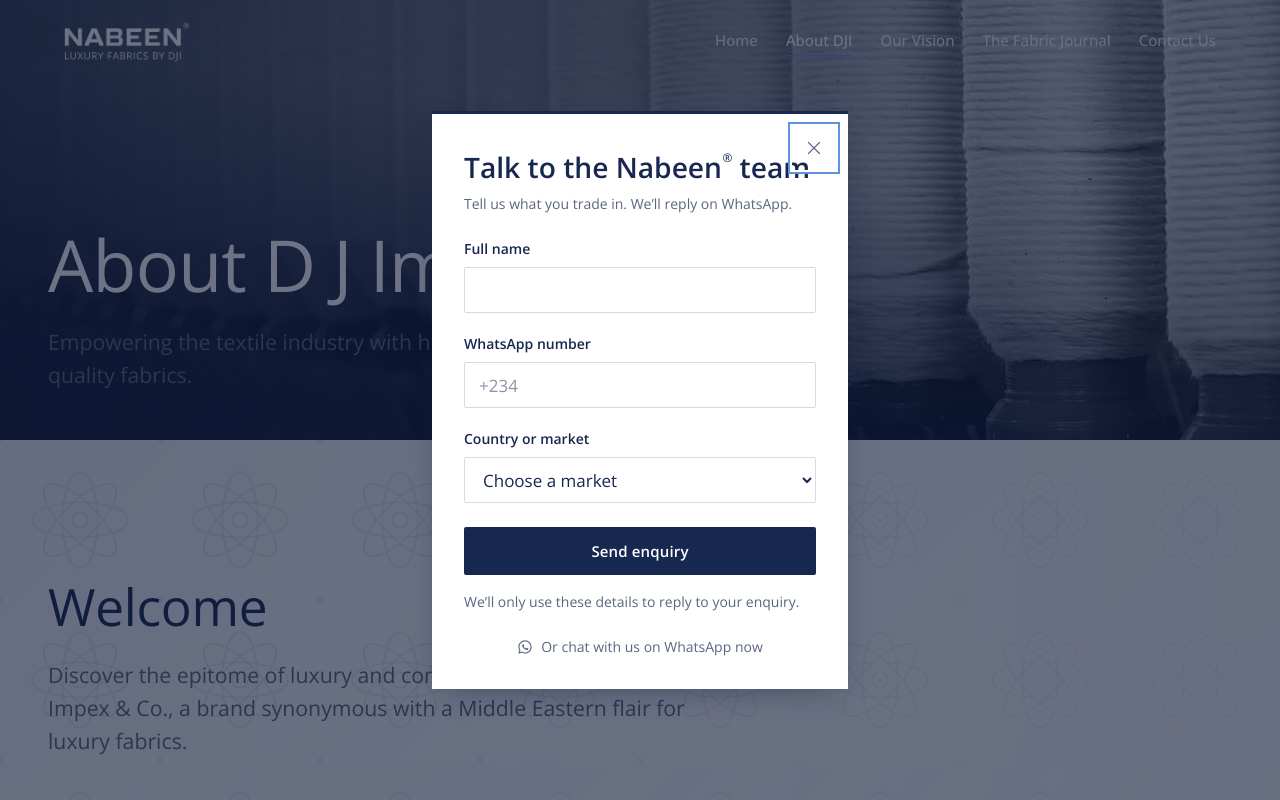
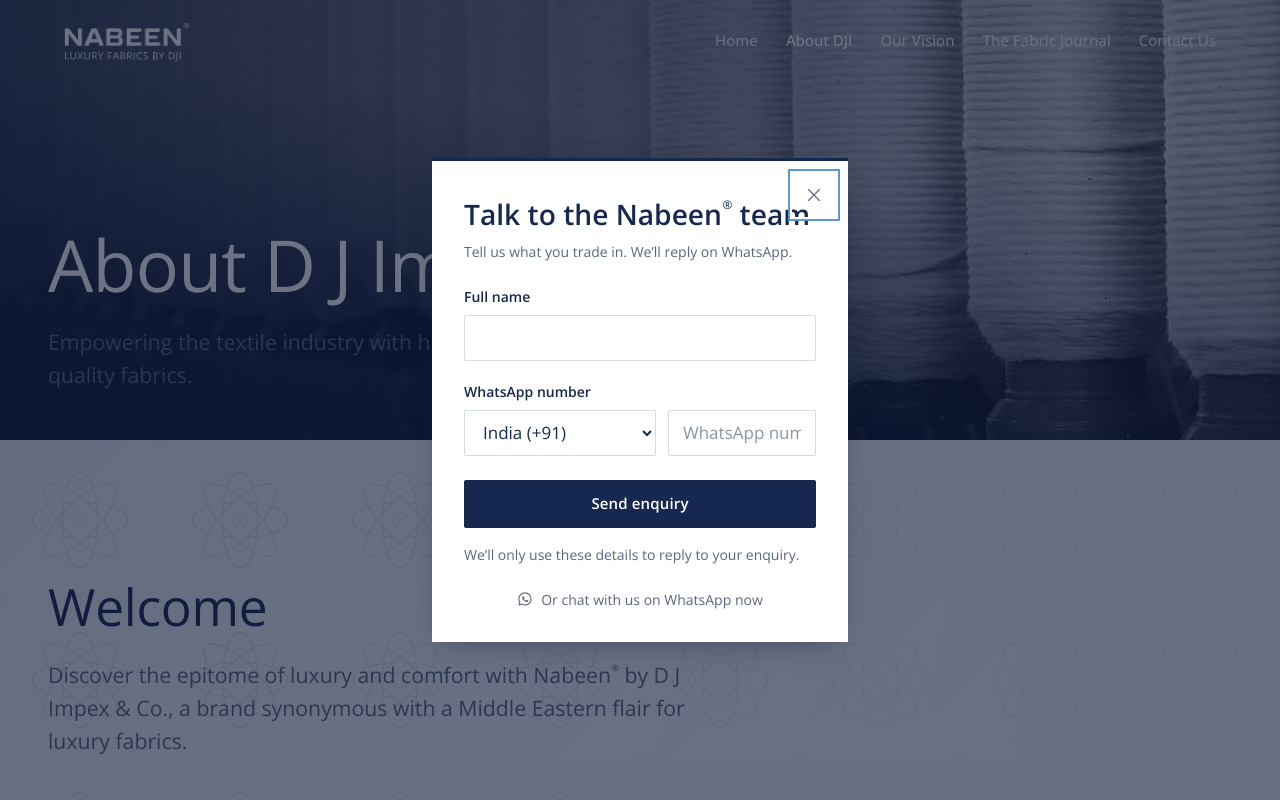
Before and after one commit to Rajgupta26/DJ_Impex, a Next.js app: page /about in a window 1280 px wide. Shown: the top 800 px of the page. Built offline with nearby package versions, Linux system fonts and the light colour scheme.

Commit message:
Fix Head Office text color, disable textarea resize, and enhance hero subtitle visibility

```diff
--- a/src/app/actions/enquiry.ts
+++ b/src/app/actions/enquiry.ts
@@ -19,14 +19,13 @@ function rateLimited(key: string): boolean {
 }
 
 function asText(enquiry: Enquiry): string {
+  const fullWhatsApp = `${enquiry.countryCode} ${enquiry.whatsappNumber}`;
   const rows: Array<[string, string]> = [
     ["Name", enquiry.fullName],
-    ["Company / shop", enquiry.company || "—"],
-    ["Market", enquiry.market],
-    ["City", enquiry.city || "—"],
-    ["WhatsApp", enquiry.whatsappNumber],
+    ["WhatsApp", fullWhatsApp],
     ["Email", enquiry.email || "—"],
     ["Fabrics of interest", enquiry.fabrics.length ? enquiry.fabrics.join(", ") : "—"],
+    ["Usage", enquiry.usage.length ? enquiry.usage.join(", ") : "—"],
     ["Message", enquiry.message || "—"],
     ["Form", enquiry.variant === "short" ? "Contact pop-up" : "Homepage contact section"],
   ];
@@ -34,14 +33,22 @@ function asText(enquiry: Enquiry): string {
 }
 
 function getAdminHtml(enquiry: Enquiry): string {
+  const fullWhatsApp = `${enquiry.countryCode} ${enquiry.whatsappNumber}`;
+  const cleanNumber = fullWhatsApp.replace(/[^0-9]/g, "");
   const rows = [
     ["Full Name", enquiry.fullName],
-    ["Company / Shop", enquiry.company || "—"],
-    ["WhatsApp Number", `<a href="https://wa.me/${enquiry.whatsappNumber.replace(/[^0-9]/g, "")}" style="color: #172850; font-weight: 600; text-decoration: underline;">${enquiry.whatsappNumber}</a>`],
-    ["Country / Market", enquiry.market],
-    ["City", enquiry.city || "—"],
-    ["Email", enquiry.email ? `<a href="mailto:${enquiry.email}" style="color: #172850; text-decoration: underline;">${enquiry.email}</a>` : "—"],
+    [
+      "WhatsApp Number",
+      `<a href="https://wa.me/${cleanNumber}" style="color: #172850; font-weight: 600; text-decoration: underline;">${fullWhatsApp}</a>`,
+    ],
+    [
+      "Email",
+      enquiry.email
+        ? `<a href="mailto:${enquiry.email}" style="color: #172850; text-decoration: underline;">${enquiry.email}</a>`
+        : "—",
+    ],
     ["Fabrics of Interest", enquiry.fabrics.length ? enquiry.fabrics.join(", ") : "—"],
+    ["Usage", enquiry.usage.length ? enquiry.usage.join(", ") : "—"],
     ["Message", enquiry.message || "—"],
     ["Form Source", enquiry.variant === "short" ? "Contact Pop-up" : "Homepage Contact Section"],
   ];
@@ -156,7 +163,7 @@ function getCustomerHtml(enquiry: Enquiry): string {
               </p>
 
               <p class="mobile-text" style="margin: 0 0 24px 0; font-size: 15px; line-height: 1.6; color: #334155;">
-                Our export and customer support team is reviewing your requirements and will reach out to you directly on WhatsApp at <strong>${enquiry.whatsappNumber}</strong> or via this email.
+                Our export and customer support team is reviewing your requirements and will reach out to you directly on WhatsApp at <strong>${enquiry.countryCode} ${enquiry.whatsappNumber}</strong> or via this email.
               </p>
 
               <!-- Summary Card -->
@@ -165,9 +172,8 @@ function getCustomerHtml(enquiry: Enquiry): string {
                   <td style="padding: 16px 18px;">
                     <p style="margin: 0 0 8px 0; font-size: 13px; font-weight: 600; text-transform: uppercase; color: #172850; letter-spacing: 0.5px;">Your Enquiry Details</p>
                     <table role="presentation" border="0" cellpadding="0" cellspacing="0" width="100%" style="font-size: 14px; line-height: 1.6; color: #475569;">
-                      ${enquiry.company ? `<tr><td style="padding: 3px 0; width: 35%;"><strong>Company:</strong></td><td style="padding: 3px 0; color: #0f172a;">${enquiry.company}</td></tr>` : ""}
-                      <tr><td style="padding: 3px 0; width: 35%;"><strong>Market:</strong></td><td style="padding: 3px 0; color: #0f172a;">${enquiry.market}${enquiry.city ? ` (${enquiry.city})` : ""}</td></tr>
                       ${enquiry.fabrics.length ? `<tr><td style="padding: 3px 0; width: 35%;"><strong>Fabrics:</strong></td><td style="padding: 3px 0; color: #0f172a;">${enquiry.fabrics.join(", ")}</td></tr>` : ""}
+                      ${enquiry.usage.length ? `<tr><td style="padding: 3px 0; width: 35%;"><strong>Usage:</strong></td><td style="padding: 3px 0; color: #0f172a;">${enquiry.usage.join(", ")}</td></tr>` : ""}
                       ${enquiry.message ? `<tr><td style="padding: 3px 0; width: 35%; vertical-align: top;"><strong>Message:</strong></td><td style="padding: 3px 0; color: #0f172a;">${enquiry.message}</td></tr>` : ""}
                     </table>
                   </td>
@@ -209,10 +215,7 @@ function getCustomerHtml(enquiry: Enquiry): string {
 </html>`;
 }
 
-export async function submitEnquiry(
-  _previous: EnquiryState,
-  formData: FormData,
-): Promise<EnquiryState> {
+export async function submitEnquiry(_previous: EnquiryState, formData: FormData): Promise<EnquiryState> {
   const parsed = enquirySchema.safeParse(formDataToEnquiry(formData));
 
   if (!parsed.success) {
@@ -256,7 +259,9 @@ export async function submitEnquiry(
     process.env.ENQUIRY_TO_EMAIL ||
     smtpUser ||
     "ceo@djimpex.in"
-  ).replace(/^["']|["']$/g, "").trim();
+  )
+    .replace(/^["']|["']$/g, "")
+    .trim();
 
   // Crucial for SPF/DKIM delivery: The from address must match the authenticated Gmail account
   const fromAddress = smtpUser || "akshaychavan44.ac@gmail.com";
@@ -299,7 +304,7 @@ export async function submitEnquiry(
       from: enquiryFrom,
       to: enquiryTo,
       replyTo: enquiry.email || undefined,
-      subject: `New Fabric Enquiry: ${enquiry.fullName} (${enquiry.market})`,
+      subject: `New Fabric Enquiry: ${enquiry.fullName} (${enquiry.countryCode} ${enquiry.whatsappNumber})`,
       text: asText(enquiry),
       html: getAdminHtml(enquiry),
       headers: {
@@ -310,7 +315,7 @@ export async function submitEnquiry(
 
     // 2. Send auto-reply confirmation to the customer (if email provided)
     if (enquiry.email) {
-      const customerText = `Dear ${enquiry.fullName},\n\nThank you for reaching out to Nabeen®. We have received your enquiry regarding our luxury fabric collection.\n\nOur export team will connect with you shortly on WhatsApp (${enquiry.whatsappNumber}) or by email.\n\nEnquiry Summary:\n- Market: ${enquiry.market}${enquiry.city ? ` (${enquiry.city})` : ""}\n- Fabrics of interest: ${enquiry.fabrics.length ? enquiry.fabrics.join(", ") : "General enquiry"}\n${enquiry.message ? `- Message: ${enquiry.message}\n` : ""}\nIf you need urgent assistance, you can reach us on WhatsApp: https://wa.me/919819693626\n\nWarm regards,\nThe Nabeen® Team\nD J Impex & Co., Mumbai`;
+      const customerText = `Dear ${enquiry.fullName},\n\nThank you for reaching out to Nabeen®. We have received your enquiry regarding our luxury fabric collection.\n\nOur export team will connect with you shortly on WhatsApp (${enquiry.countryCode} ${enquiry.whatsappNumber}) or by email.\n\nEnquiry Summary:\n- Fabrics of interest: ${enquiry.fabrics.length ? enquiry.fabrics.join(", ") : "General enquiry"}\n${enquiry.usage.length ? `- Usage: ${enquiry.usage.join(", ")}\n` : ""}${enquiry.message ? `- Message: ${enquiry.message}\n` : ""}\nIf you need urgent assistance, you can reach us on WhatsApp: https://wa.me/919819693626\n\nWarm regards,\nThe Nabeen® Team\nD J Impex & Co., Mumbai`;
 
       await transporter.sendMail({
         from: enquiryFrom,
@@ -322,7 +327,7 @@ export async function submitEnquiry(
         headers: {
           "Auto-Submitted": "auto-replied",
           "X-Auto-Response-Suppress": "All",
-          "Precedence": "bulk",
+          Precedence: "bulk",
           "X-Priority": "3",
           "X-Mailer": "Nabeen Luxury Fabrics Mailer",
         },
--- a/src/components/contact/EnquiryForm.tsx
+++ b/src/components/contact/EnquiryForm.tsx
@@ -5,13 +5,15 @@ import { useActionState, useEffect, useId, useState } from "react";
 import { submitEnquiry } from "@/app/actions/enquiry";
 import { WhatsAppGlyph } from "@/components/ui/WhatsAppGlyph";
 import { track } from "@/lib/analytics";
-import { IDLE, MARKETS, type EnquiryState } from "@/lib/enquiry";
+import { COUNTRY_CODES, IDLE, type EnquiryState } from "@/lib/enquiry";
 
 export type FabricChoice = { slug: string; name: string };
 
+const USAGE_OPTIONS = ["Wholesale", "Retail", "Personal use"] as const;
+
 /**
  * One form, two shapes: the full version on /contact, and a short version
- * (name, WhatsApp number, market) inside the contact pop-up.
+ * (name and WhatsApp number) inside the contact pop-up.
  *
  * `paired` is a third dimension rather than a third shape: the same full form
  * with its text fields set two to a row. It exists for the home page, where the
@@ -41,6 +43,7 @@ export function EnquiryForm({
   const [state, action, pending] = useActionState<EnquiryState, FormData>(submitEnquiry, IDLE);
   const id = useId();
   const [selected, setSelected] = useState<string[]>([]);
+  const [selectedUsage, setSelectedUsage] = useState<string[]>([]);
 
   useEffect(() => {
     if (state.status !== "success") return;
@@ -53,8 +56,7 @@ export function EnquiryForm({
     onSuccess?.();
   }, [state, variant, onSuccess]);
 
-  const fieldError = (name: string) =>
-    state.status === "error" ? state.fieldErrors?.[name] : undefined;
+  const fieldError = (name: string) => (state.status === "error" ? state.fieldErrors?.[name] : undefined);
 
   // The full form set two fields to a row. The pop-up's short variant is already
   // short and stays in a single file.
@@ -72,30 +74,51 @@ export function EnquiryForm({
     />
   );
 
-  const company =
-    variant === "full" ? (
-      <Field
-        key="company"
-        id={`${id}-company`}
-        name="company"
-        label="Company or shop name"
-        autoComplete="organization"
-        error={fieldError("company")}
-      />
-    ) : null;
-
   const whatsappNumber = (
-    <Field
-      key="whatsappNumber"
+    <div className="grid gap-2">
+      <label htmlFor={`${id}-whatsappNumber`} className="t-small font-semibold">
+        WhatsApp number<span className="visually-hidden"> (required)</span>
+      </label>
+      <div className="grid gap-3 sm:grid-cols-[12rem_1fr]">
+        <select
+          id={`${id}-countryCode`}
+          name="countryCode"
+          required
+          defaultValue="+91"
+          aria-label="Country code"
+          aria-invalid={fieldError("countryCode") ? true : undefined}
+          aria-describedby={fieldError("countryCode") ? `${id}-countryCode-error` : undefined}
+          className={`${CONTROL} ${fieldError("countryCode") ? "border-[var(--color-error)]" : ""}`.trim()}
+        >
+          {COUNTRY_CODES.map((country) => (
+            <option key={country.value} value={country.value}>
+              {country.label}
+            </option>
+          ))}
+        </select>
+        <input
           id={`${id}-whatsappNumber`}
           name="whatsappNumber"
-      label="WhatsApp number"
           type="tel"
           required
-      placeholder="+234"
-      autoComplete="tel"
-      error={fieldError("whatsappNumber")}
+          placeholder="WhatsApp number"
+          autoComplete="tel-national"
+          aria-invalid={fieldError("whatsappNumber") ? true : undefined}
+          aria-describedby={fieldError("whatsappNumber") ? `${id}-whatsappNumber-error` : undefined}
+          className={`${CONTROL} ${fieldError("whatsappNumber") ? "border-[var(--color-error)]" : ""}`.trim()}
         />
+      </div>
+      {fieldError("countryCode") ? (
+        <p id={`${id}-countryCode-error`} className="t-small text-[var(--color-error)]">
+          {fieldError("countryCode")}
+        </p>
+      ) : null}
+      {fieldError("whatsappNumber") ? (
+        <p id={`${id}-whatsappNumber-error`} className="t-small text-[var(--color-error)]">
+          {fieldError("whatsappNumber")}
+        </p>
+      ) : null}
+    </div>
   );
 
   const email =
@@ -104,51 +127,24 @@ export function EnquiryForm({
         key="email"
         id={`${id}-email`}
         name="email"
-        label="Email"
+        label="Email (optional)"
         type="email"
         autoComplete="email"
         error={fieldError("email")}
       />
     ) : null;
 
-  const market = (
-    <SelectField
-      key="market"
-      id={`${id}-market`}
-      name="market"
-      label="Country or market"
-      required
-      error={fieldError("market")}
-    />
-  );
-
-  const city =
-    variant === "full" ? (
-      <Field
-        key="city"
-        id={`${id}-city`}
-        name="city"
-        label="City"
-        autoComplete="address-level2"
-        error={fieldError("city")}
-      />
-    ) : null;
-
   if (state.status === "success") {
     return (
-      <div className={`border-l border-accent pl-6 ${className}`.trim()} role="status">
+      <div className={`border-accent border-l pl-6 ${className}`.trim()} role="status">
         <p className="t-h3">Enquiry sent</p>
-        <p className="mt-3 max-w-[34rem] text-slate">{state.message}</p>
+        <p className="text-slate mt-3 max-w-[34rem]">{state.message}</p>
       </div>
     );
   }
 
   return (
-    <form
-      action={action}
-      className={`grid ${twoUp ? "gap-4" : "gap-5"} ${className}`.trim()}
-      noValidate
-    >
+    <form action={action} className={`grid ${twoUp ? "gap-4" : "gap-5"} ${className}`.trim()} noValidate>
       <input type="hidden" name="variant" value={variant} />
 
       {/* Honeypot: hidden from people, irresistible to bots. */}
@@ -161,28 +157,16 @@ export function EnquiryForm({
         /* Who you are, how to reach you, where you are: three rows instead of
            six, and each row is still one thought. */
         <>
-          <div className="grid gap-4 sm:grid-cols-2 sm:gap-5">
           {fullName}
-            {company}
-          </div>
           <div className="grid gap-4 sm:grid-cols-2 sm:gap-5">
             {whatsappNumber}
             {email}
-          </div>
-          <div className="grid gap-4 sm:grid-cols-2 sm:gap-5">
-            {market}
-            {city}
           </div>
         </>
       ) : (
         <>
           {fullName}
-          {company}
           {whatsappNumber}
-          <div className={variant === "full" ? "grid gap-5 sm:grid-cols-2" : "grid gap-5"}>
-            {market}
-            {city}
-          </div>
           {email}
         </>
       )}
@@ -226,6 +210,41 @@ export function EnquiryForm({
             </fieldset>
           ) : null}
 
+          <fieldset className="grid gap-3">
+            <legend className="t-small font-semibold">Usage</legend>
+            <div className="flex flex-wrap gap-2">
+              {USAGE_OPTIONS.map((option) => {
+                const checked = selectedUsage.includes(option);
+                return (
+                  <label
+                    key={option}
+                    className={`t-small cursor-pointer border px-4 py-2 transition-colors duration-[var(--duration-quick)] ${
+                      checked
+                        ? "border-navy bg-navy text-white"
+                        : "border-line text-slate hover:border-navy hover:text-navy"
+                    }`}
+                  >
+                    <input
+                      type="checkbox"
+                      name="usage"
+                      value={option}
+                      checked={checked}
+                      onChange={(event) =>
+                        setSelectedUsage((current) =>
+                          event.target.checked
+                            ? [...current, option]
+                            : current.filter((item) => item !== option),
+                        )
+                      }
+                      className="visually-hidden"
+                    />
+                    {option}
+                  </label>
+                );
+              })}
+            </div>
+          </fieldset>
+
           <div className="grid gap-2">
             <label htmlFor={`${id}-message`} className="t-small font-semibold">
               Message or quantities
@@ -234,7 +253,7 @@ export function EnquiryForm({
               id={`${id}-message`}
               name="message"
               rows={twoUp ? 3 : 4}
-              className="w-full resize-y border border-line bg-white px-3.5 py-3 text-navy rounded-[var(--radius-control)]"
+              className="border-line text-navy w-full resize-none rounded-[var(--radius-control)] border bg-white px-3.5 py-3"
             />
           </div>
         </>
@@ -265,16 +284,14 @@ export function EnquiryForm({
             target="_blank"
             rel="noopener noreferrer"
             onClick={() => track("whatsapp_click", { location: "form_fallback" })}
-            className="flex items-center gap-2 text-link w-fit"
+            className="text-link flex w-fit items-center gap-2"
           >
             <WhatsAppGlyph size={18} />
             <span>Chat with us on WhatsApp instead</span>
           </a>
         ) : null}
 
-        <p className="t-small text-slate">
-          We&rsquo;ll only use these details to reply to your enquiry.
-        </p>
+        <p className="t-small text-slate">We&rsquo;ll only use these details to reply to your enquiry.</p>
       </div>
     </form>
   );
@@ -323,49 +340,3 @@ function Field({
     </div>
   );
 }
-
-function SelectField({
-  id,
-  name,
-  label,
-  error,
-  required,
-}: {
-  id: string;
-  name: string;
-  label: string;
-  error?: string;
-  required?: boolean;
-}) {
-  return (
-    <div className="grid gap-2">
-      <label htmlFor={id} className="t-small font-semibold">
-        {label}
-        {required ? <span className="visually-hidden"> (required)</span> : null}
-      </label>
-      <select
-        id={id}
-        name={name}
-        required={required}
-        defaultValue=""
-        aria-invalid={error ? true : undefined}
-        aria-describedby={error ? `${id}-error` : undefined}
-        className={`${CONTROL} ${error ? "border-[var(--color-error)]" : ""}`.trim()}
-      >
-        <option value="" disabled>
-          Choose a market
-        </option>
-        {MARKETS.map((market) => (
-          <option key={market} value={market}>
-            {market}
-          </option>
-        ))}
-      </select>
-      {error ? (
-        <p id={`${id}-error`} className="t-small text-[var(--color-error)]">
-          {error}
-        </p>
-      ) : null}
-    </div>
-  );
-}
--- a/src/components/home/HeroCarousel.tsx
+++ b/src/components/home/HeroCarousel.tsx
@@ -333,7 +333,7 @@ function HeroWords({
       </h1>
 
       <motion.p
-        className="t-lead mt-6 max-w-[30rem] text-white/90"
+        className="t-lead mt-6 max-w-[30rem] !text-white text-white"
         initial={{ opacity: 0 }}
         animate={{ opacity: 1 }}
         transition={{ duration: reduceMotion ? 0.01 : 0.5, delay: animate ? 0.5 : 0 }}
--- a/src/lib/enquiry.ts
+++ b/src/lib/enquiry.ts
@@ -1,24 +1,43 @@
 import { z } from "zod";
 
-/** The markets offered in the form's select, per brand-kit/content/contact.md. */
-export const MARKETS = ["Nigeria", "Ghana", "UAE", "Saudi Arabia", "India", "Other"] as const;
+/** Common country calling codes for WhatsApp enquiries. */
+export const COUNTRY_CODES = [
+  { value: "+91", label: "India (+91)" },
+  { value: "+234", label: "Nigeria (+234)" },
+  { value: "+233", label: "Ghana (+233)" },
+  { value: "+971", label: "UAE (+971)" },
+  { value: "+966", label: "Saudi Arabia (+966)" },
+  { value: "+1", label: "United States / Canada (+1)" },
+  { value: "+44", label: "United Kingdom (+44)" },
+] as const;
+
+const countryCodeValues = COUNTRY_CODES.map(({ value }) => value) as [
+  (typeof COUNTRY_CODES)[number]["value"],
+  ...(typeof COUNTRY_CODES)[number]["value"][],
+];
 
 export const enquirySchema = z.object({
   /** Honeypot. Real people never fill this in; bots do. */
   website: z.string().max(0, "Something went wrong. Please try again.").optional().default(""),
   variant: z.enum(["full", "short"]).default("full"),
   fullName: z.string().trim().min(2, "Please tell us your name.").max(100),
-  company: z.string().trim().max(120).optional().default(""),
-  market: z.enum(MARKETS, { message: "Please choose your market." }),
-  city: z.string().trim().max(80).optional().default(""),
+  countryCode: z.enum(countryCodeValues, { message: "Please choose a country code." }),
   whatsappNumber: z
     .string()
     .trim()
-    .min(7, "Please add your WhatsApp number, with country code.")
-    .max(24)
-    .regex(/^\+?[0-9\s()-]{7,24}$/, "Please use digits, with the country code."),
-  email: z.union([z.literal(""), z.email("Please check this email address.")]).optional().default(""),
+    .min(5, "Please add your WhatsApp number.")
+    .max(20)
+    .regex(/^[0-9\s()-]{5,20}$/, "Please use digits only for your WhatsApp number."),
+  email: z
+    .union([z.literal(""), z.email("Please check this email address.")])
+    .optional()
+    .default(""),
   fabrics: z.array(z.string()).max(12).optional().default([]),
+  usage: z
+    .array(z.enum(["Wholesale", "Retail", "Personal use"]))
+    .max(3)
+    .optional()
+    .default([]),
   message: z.string().trim().max(2000).optional().default(""),
 });
 
@@ -32,18 +51,21 @@ export type EnquiryState =
 
 export const IDLE: EnquiryState = { status: "idle" };
 
+export function formattedWhatsAppNumber(enquiry: Pick<Enquiry, "countryCode" | "whatsappNumber">): string {
+  return `${enquiry.countryCode} ${enquiry.whatsappNumber}`;
+}
+
 /** Turn FormData into the shape the schema expects. */
 export function formDataToEnquiry(formData: FormData): EnquiryInput {
   return {
     website: String(formData.get("website") ?? ""),
     variant: (String(formData.get("variant") ?? "full") as "full" | "short") ?? "full",
     fullName: String(formData.get("fullName") ?? ""),
-    company: String(formData.get("company") ?? ""),
-    market: String(formData.get("market") ?? "") as Enquiry["market"],
-    city: String(formData.get("city") ?? ""),
+    countryCode: String(formData.get("countryCode") ?? "") as Enquiry["countryCode"],
     whatsappNumber: String(formData.get("whatsappNumber") ?? ""),
     email: String(formData.get("email") ?? ""),
     fabrics: formData.getAll("fabrics").map(String),
+    usage: formData.getAll("usage").map(String) as Enquiry["usage"],
     message: String(formData.get("message") ?? ""),
   };
 }
--- a/src/lib/site.ts
+++ b/src/lib/site.ts
@@ -52,6 +52,7 @@ export const siteSchema = z.object({
       note: z.string().optional(),
     }),
     emailPrimary: fact(z.string()),
+    emailAdmin: fact(z.string()),
     emailSecondary: fact(z.string()),
     address: z.object({
       lines: z.array(z.string()),
```
Also changed, not shown: brand-kit/content/site.json (+5 -2 lines), src/components/contact/ContactChannels.tsx (+19 -6 lines). Lines whose indentation alone changed are shown as unchanged.
